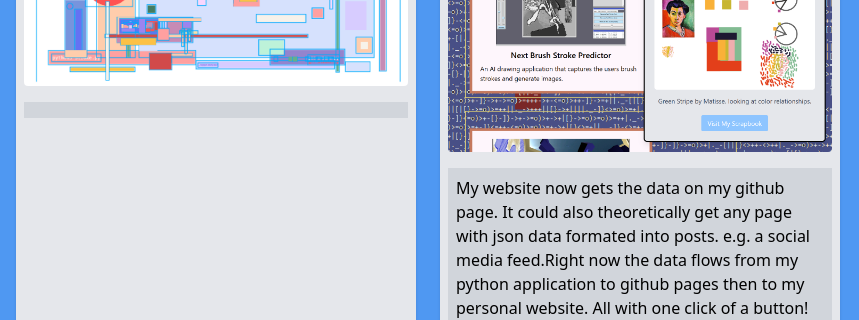
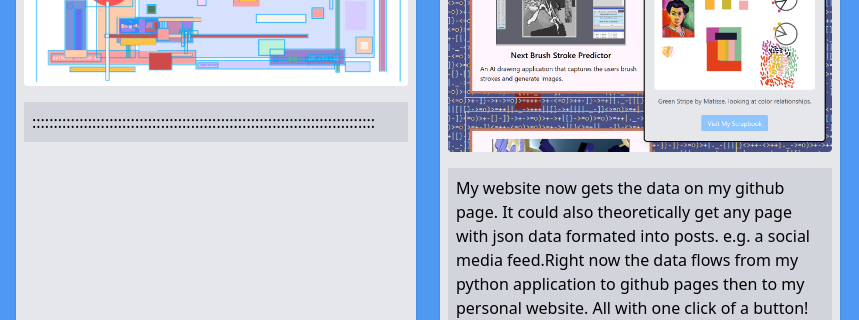
Before and after one commit to mitch-palczewski/mitch-palczewski.github.io, a plain HTML site: page index.html in a window 1280 px wide. Shown: the part 383-703 px from the top of the page, 0-859 px from the left. Drawn offline with nearby package versions, Linux system fonts and the light colour scheme.

Commit message:
Automated commit

```diff
--- a/index.html
+++ b/index.html
@@ -25,14 +25,15 @@
 <!--vvv Grid div-->
 <div class="grid gap-6 grid-cols-1 md:grid-cols-2 lg:grid-cols-3" id="posts"><div class="bg-gray-200 p-2 shadow relative lg:col-span-1" data-post_id="000004" data-type="post" id="post_id">
 <div class="grid grid-cols-2">
-<h1 class="text-2xl font-bold text-gray-800" data-type="title" id="title">Whiteboard with friends</h1>
+<h1 class="text-2xl font-bold text-gray-800" data-type="title" id="title">Whiteboard with friends
+</h1>
 <h6 class="text-right" data-type="date" id="date">06-13-2025</h6>
 </div>
 <img alt="" class="w-full max-h-[60vh] object-contain rounded py1" data-type="media" id="media" loading="lazy" src="assets\Screenshot 2025-05-20 232153.png"/>
 <div class="bg-gray-300 p-2 mt-4 mb-14">
-<p data-type="caption" id="caption"></p>
+<p data-type="caption" id="caption">::::::::::::::::::::::::::::::::::::::::::::::::::::::::::::::::::::::::::::::::
+</p>
 </div>
-
 </div>
 <div class="bg-gray-200 p-2 shadow relative lg:col-span-1" data-post_id="000003" data-type="post" id="post_id">
 <div class="grid grid-cols-2">
```
